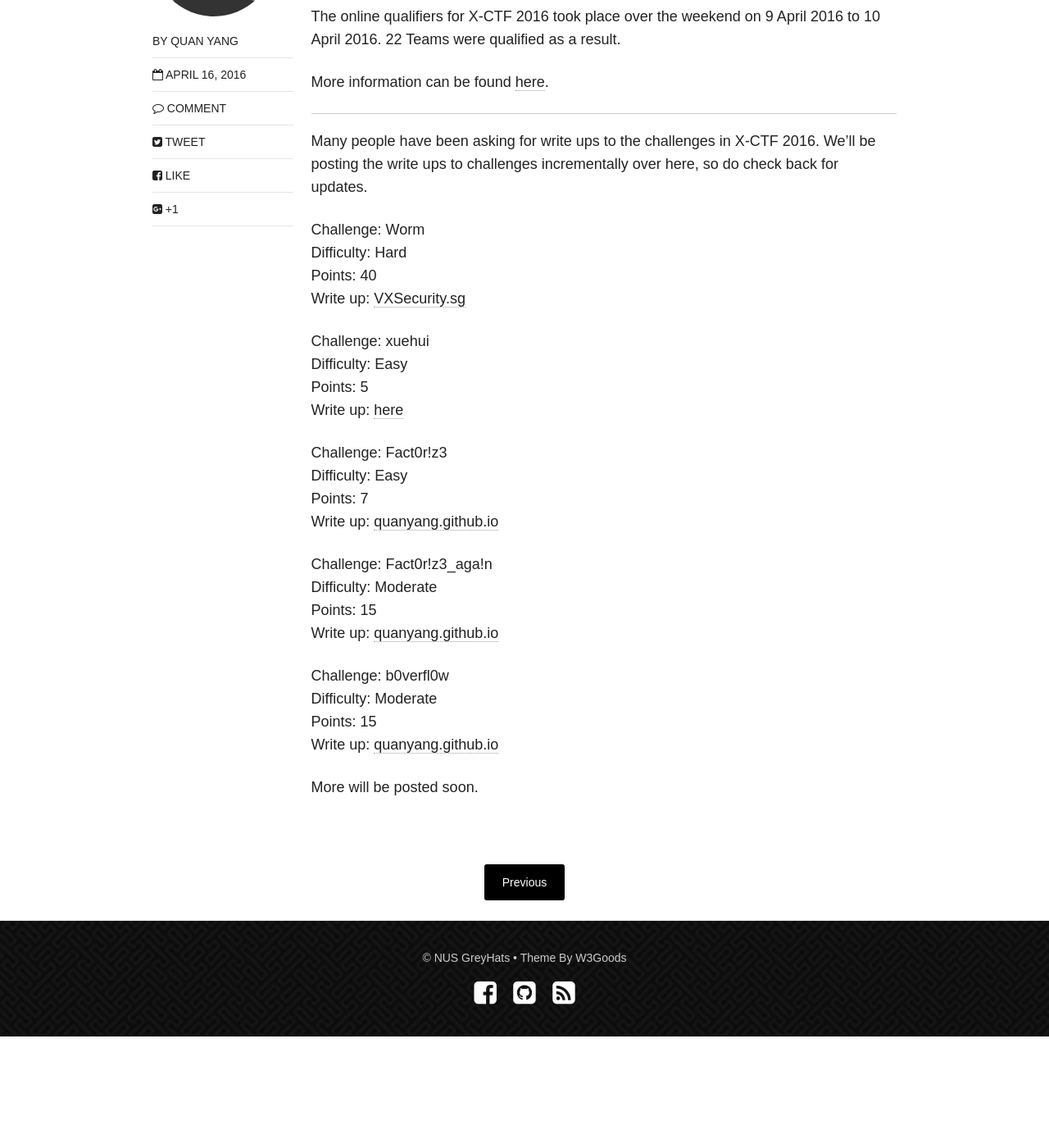
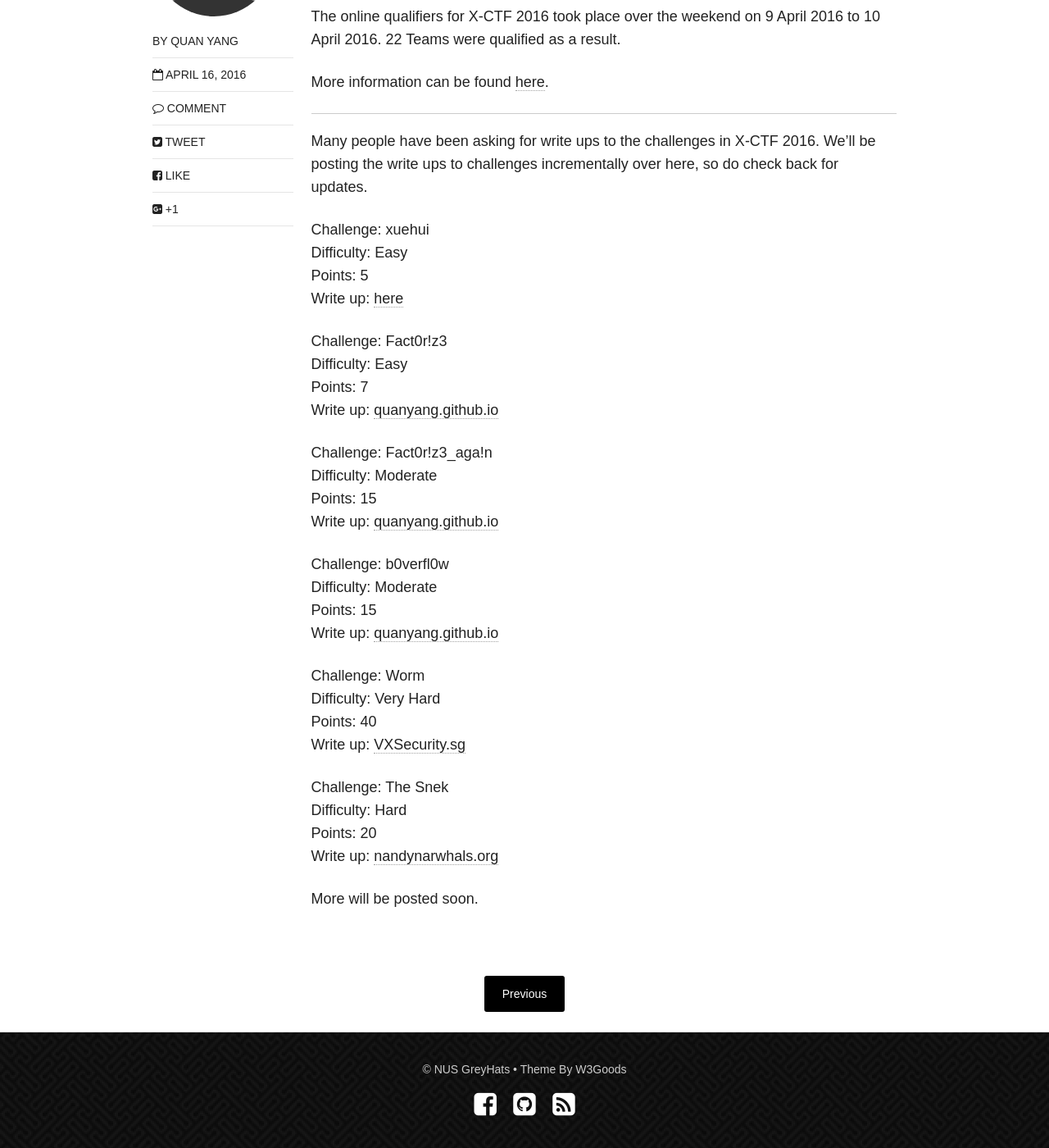
Before and after one commit to NUSGreyhats/write-ups, a Jekyll site: the page built from _posts/2016-04-16-x-ctf-2016-qualifiers-by-nus-greyhats.markdown, in a window 1280 px wide and 1400 px high, scrolled down 334 px. Shown: the whole window at 82% size. Built offline with Jekyll 4.4.1, drawn with Linux system fonts in a browser that asks for light colours; nearby versions of some CDN libraries; comment, search, counter and statistics services are not loaded; before the commit the page ends 1598 px from its top, so only the background shows below that.

Commit message:
Updated write up to include thesnek write up

```diff
--- a/_posts/2016-04-16-x-ctf-2016-qualifiers-by-nus-greyhats.markdown
+++ b/_posts/2016-04-16-x-ctf-2016-qualifiers-by-nus-greyhats.markdown
@@ -49,4 +44,14 @@ Difficulty: Moderate
 Points: 15
 Write up: [quanyang.github.io](http://quanyang.github.io/x-ctf-b0verfl0w-pwn/)
 
+Challenge: Worm
+Difficulty: Very Hard
+Points: 40
+Write up: [VXSecurity.sg](http://www.vxsecurity.sg/2016/04/15/walkthrough-x-ctf-2016-worm/)
+
+Challenge: The Snek
+Difficulty: Hard
+Points: 20
+Write up: [nandynarwhals.org](http://nandynarwhals.org/2016/05/04/x-ctf-qualifiers-2016-the-snek-web/)
+
 More will be posted soon.
```
Also changed, not shown: other parts of _posts/2016-04-16-x-ctf-2016-qualifiers-by-nus-greyhats.markdown (+0 -5 lines), 3 other files.
